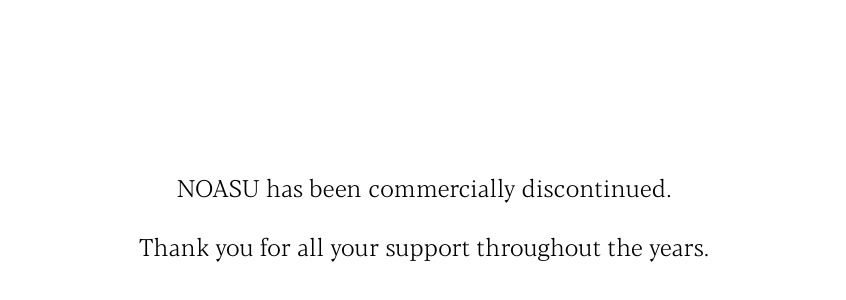
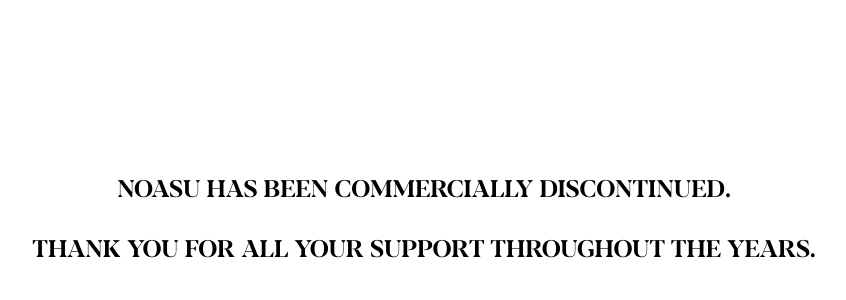
Before and after one commit to cokeshawty/thank-you, a plain HTML site: page index.html in a window 1280 px wide. Shown: the part 184-484 px from the top of the page, without its empty margins (216-1062 px from the left). Drawn offline with Linux system fonts and the light colour scheme.

Commit message:
Update index.html

```diff
--- a/index.html
+++ b/index.html
@@ -5,10 +5,8 @@
   <title>NOASU</title>
   <style>
     @font-face {
-      font-family: 'BlackerProLight';
-      src: url('BlackerPro-Light.otf') format('opentype');
-      font-weight: normal;
-      font-style: normal;
+      font-family: "BlackerProBold";
+      src: url("BlackerPro-Bold.otf") format("opentype");
     }
 
     body {
@@ -17,14 +15,19 @@
       justify-content: center;
       align-items: center;
       height: 100vh;
-      font-family: 'BlackerProLight', sans-serif;
+      font-family: "BlackerProBold", Arial, sans-serif;
       font-size: 24px;
       text-align: center;
+    }
+
+    .scaled-text {
+      transform: scaleX(0.861);
+      display: inline-block;
     }
   </style>
 </head>
 <body>
-  <div>
+  <div class="scaled-text">
     <p>NOASU has been commercially discontinued.</p>
     <p>Thank you for all your support throughout the years.</p>
   </div>
```
